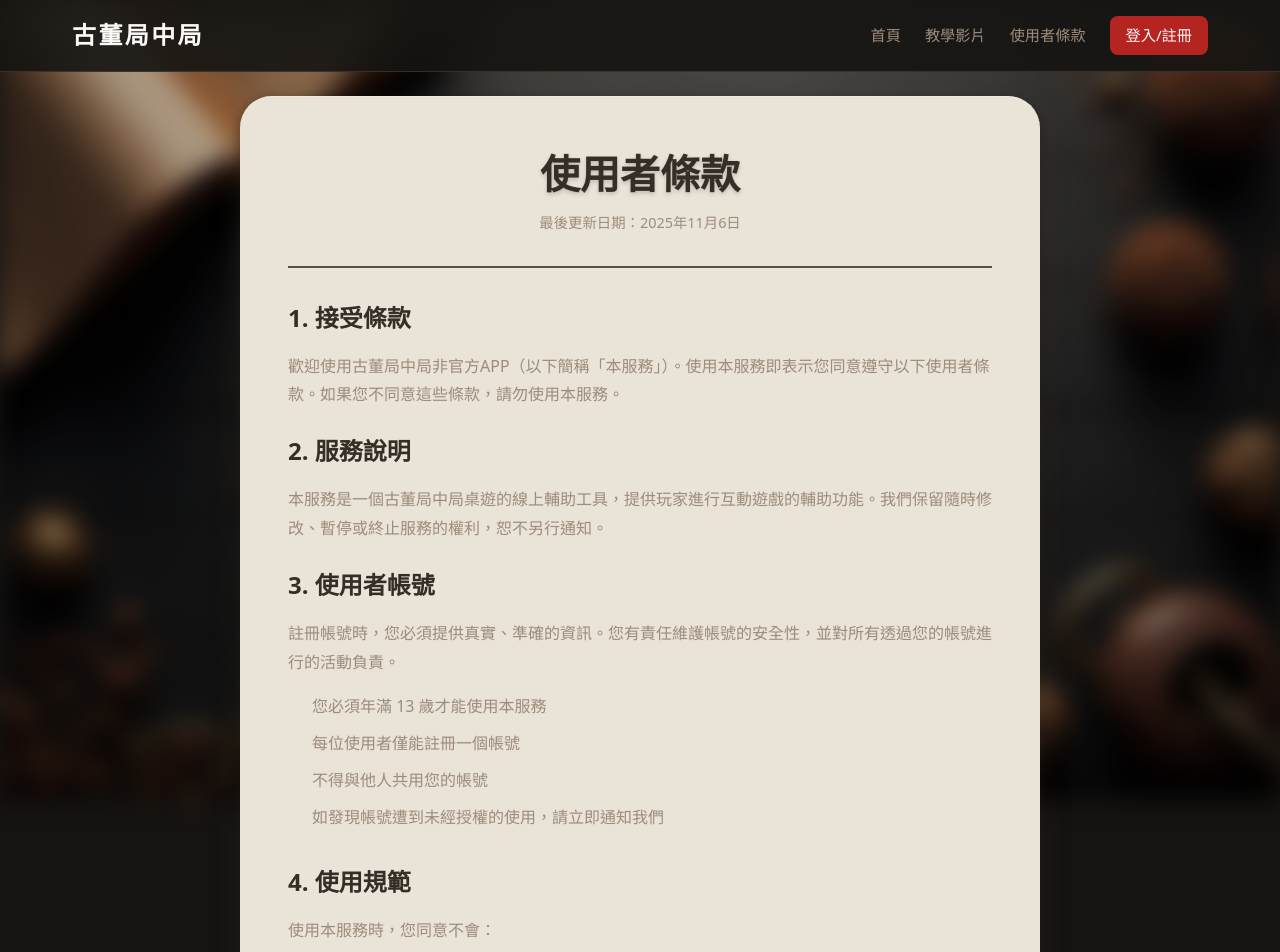
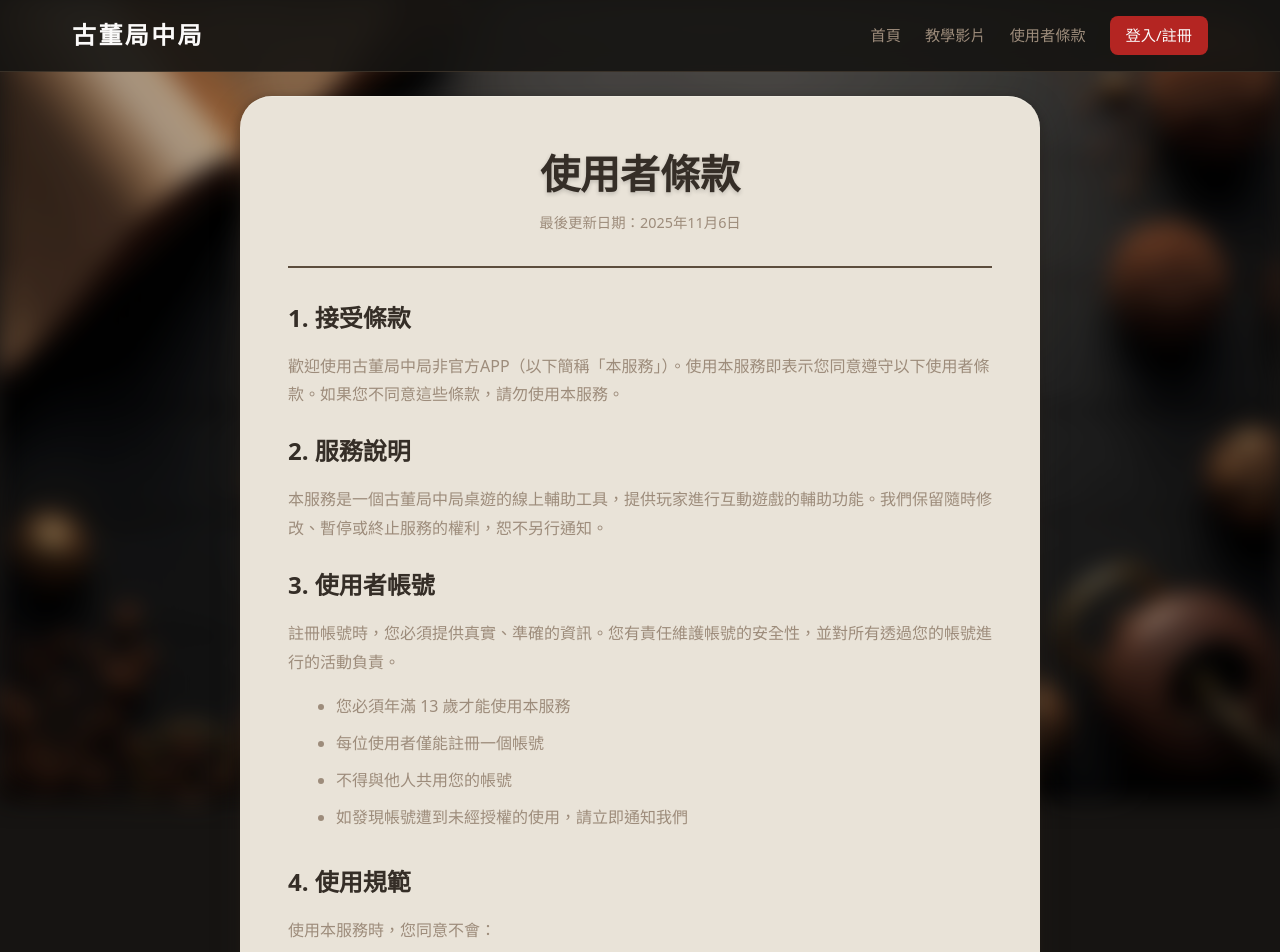
Before and after one commit to ppuff1988/moa, a SvelteKit app: page /terms in a window 1280 px wide. Shown: the top 952 px of the page. Built offline with nearby package versions, Linux system fonts and the light colour scheme; no server answers.

Commit message:
fix(terms): preserve list markers with Tailwind preflight
- Restore bullets and indentation for terms page lists\n- Add regression coverage for the preflight-sensitive styles\n- Verify unit, browser, typecheck, lint, and build suites

```diff
--- a/src/routes/terms/+page.svelte
+++ b/src/routes/terms/+page.svelte
@@ -180,8 +180,10 @@
 	ul {
 		color: hsl(var(--muted-foreground));
 		line-height: 1.8;
+		list-style: disc;
 		margin-left: 1.5rem;
 		margin-bottom: 1rem;
+		padding-left: 1.5rem;
 	}
 
 	li {
```
Also changed, not shown: 1 other file (tests, documents, lock files or other folders).
